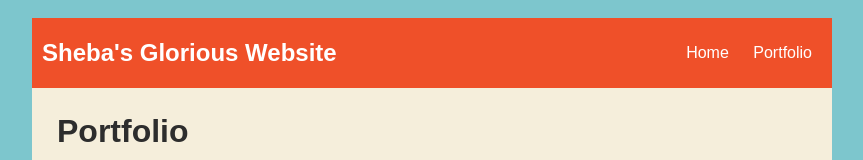
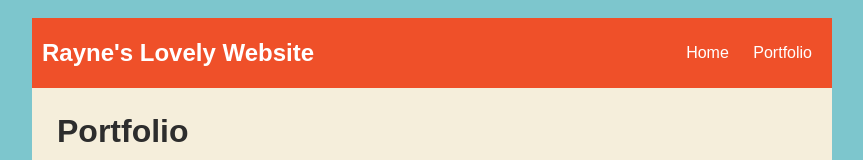
Before and after one commit to rayyneee/rayyneee.github.io, a plain HTML site: page portfolio.html in a window 1280 px wide. Shown: the top 160 px of the page, without its empty margins (208-1071 px from the left). Drawn offline with nearby package versions, Linux system fonts and the light colour scheme; no server answers.

Commit message:
changed header

```diff
--- a/portfolio.html
+++ b/portfolio.html
@@ -82,7 +82,7 @@
         <div id="all-contents">
                <div id="all-contents">
         <nav>
-            <header>Sheba's Glorious Website</header>
+            <header>Rayne's Lovely Website</header>
             <ul>
                 <li><a href="index.html">Home</a>
                 </li>
@@ -97,6 +97,7 @@
                 </ul>
             </div>
         </main>
+
     </div>
         </div>
         <script src="https://ajax.googleapis.com/ajax/libs/jquery/2.1.3/jquery.min.js"></script>
```
